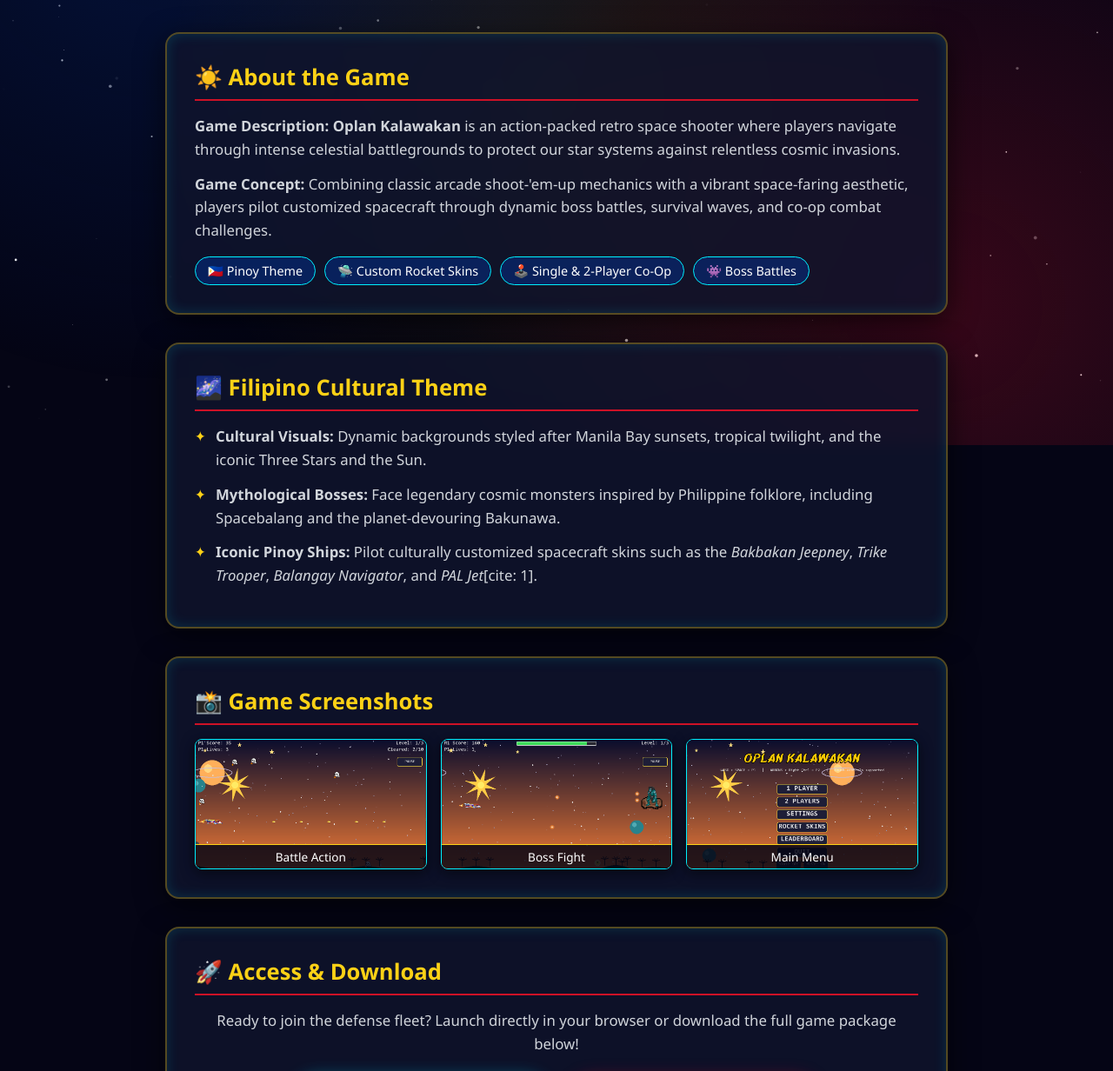
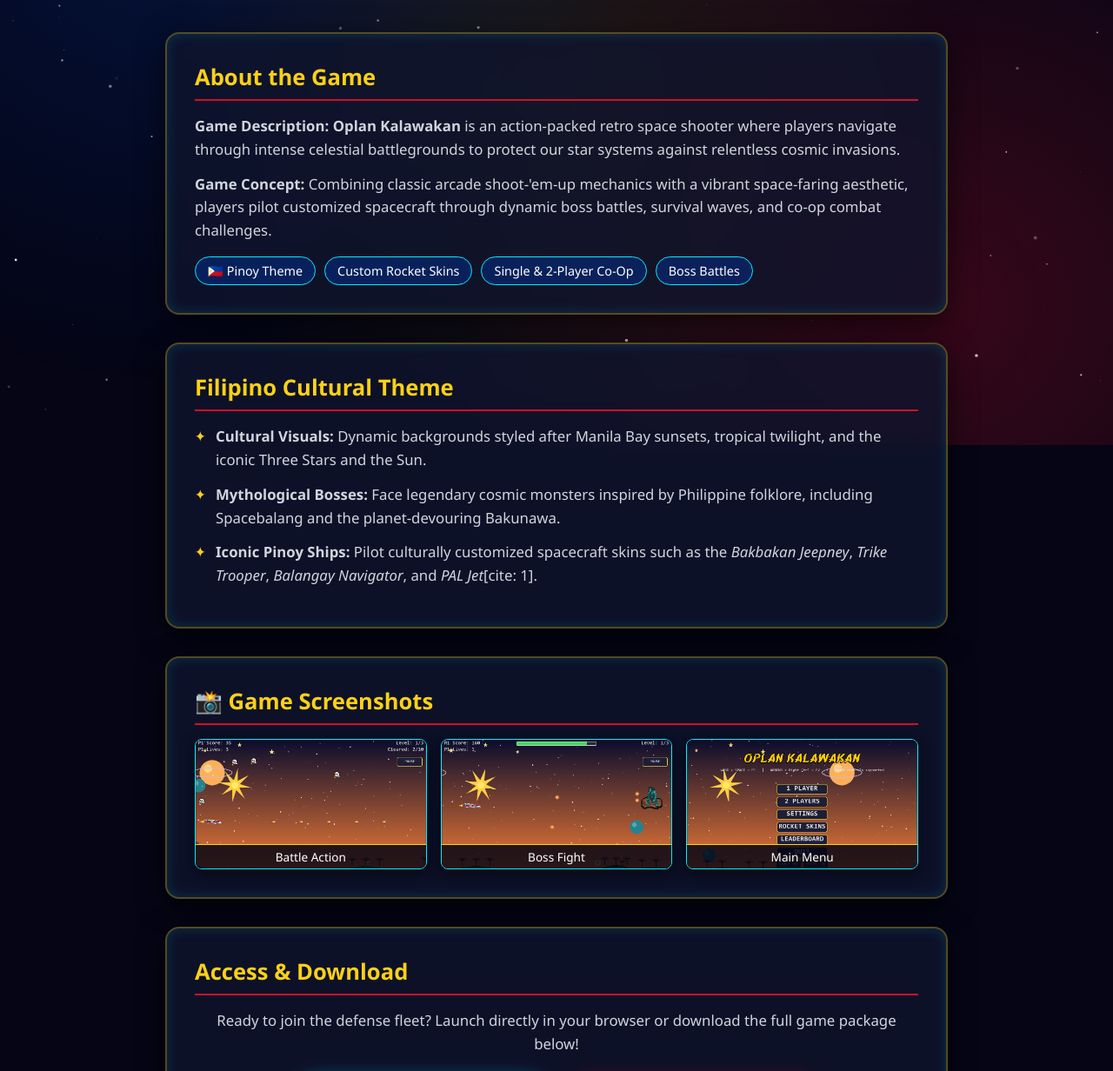
Before and after one commit to templorakevinjames-cpu/Group9_OPLAN-KALAWAKAN1.0, a plain HTML site: page index.html in a window 1280 px wide. Shown: the part 288-1520 px from the top of the page at 87% size. Drawn offline with Linux system fonts and the light colour scheme.

Commit message:
Update index.html

```diff
--- a/index.html
+++ b/index.html
@@ -289,21 +289,21 @@
 
         <!-- 3. Game Description & 4. Game Concept -->
         <section class="card">
-            <h2>☀️ About the Game</h2>
+            <h2>About the Game</h2>
             <p style="margin-bottom: 0.8rem;"><strong>Game Description:</strong> <strong>Oplan Kalawakan</strong> is an action-packed retro space shooter where players navigate through intense celestial battlegrounds to protect our star systems against relentless cosmic invasions.</p>
             <p><strong>Game Concept:</strong> Combining classic arcade shoot-'em-up mechanics with a vibrant space-faring aesthetic, players pilot customized spacecraft through dynamic boss battles, survival waves, and co-op combat challenges.</p>
 
             <div class="badge-grid">
                 <span class="badge">🇵🇭 Pinoy Theme</span>
-                <span class="badge">🛸 Custom Rocket Skins</span>
-                <span class="badge">🕹️ Single & 2-Player Co-Op</span>
-                <span class="badge">👾 Boss Battles</span>
+                <span class="badge"> Custom Rocket Skins</span>
+                <span class="badge"> Single & 2-Player Co-Op</span>
+                <span class="badge"> Boss Battles</span>
             </div>
         </section>
 
         <!-- 5. Filipino Theme -->
         <section class="card">
-            <h2>🌌 Filipino Cultural Theme</h2>
+            <h2> Filipino Cultural Theme</h2>
             <ul>
                 <li><strong>Cultural Visuals:</strong> Dynamic backgrounds styled after Manila Bay sunsets, tropical twilight, and the iconic Three Stars and the Sun.</li>
                 <li><strong>Mythological Bosses:</strong> Face legendary cosmic monsters inspired by Philippine folklore, including Spacebalang and the planet-devouring Bakunawa.</li>
@@ -343,7 +343,7 @@
 
         <!-- 8. Play/Access Option & 9. Download Option -->
         <section class="card" style="text-align: center;">
-            <h2>🚀 Access & Download</h2>
+            <h2> Access & Download</h2>
             <p>Ready to join the defense fleet? Launch directly in your browser or download the full game package below!</p>
 
             <div class="action-buttons">
@@ -359,7 +359,7 @@
 
         <!-- 7. Developer Information -->
         <section class="card">
-            <h2>👨‍💻 Developer Info</h2>
+            <h2> Developer Info</h2>
             <p style="margin-bottom: 0.5rem;"><strong>Project:</strong> Python Game Enhancement Project</p>
             <p style="margin-bottom: 1rem;"><strong>Course / Section:</strong> BSIT - Computer Programming 1</p>
             <p style="margin-bottom: 1rem;"><strong>School:</strong> St. Francis Xavier College </p>
```
